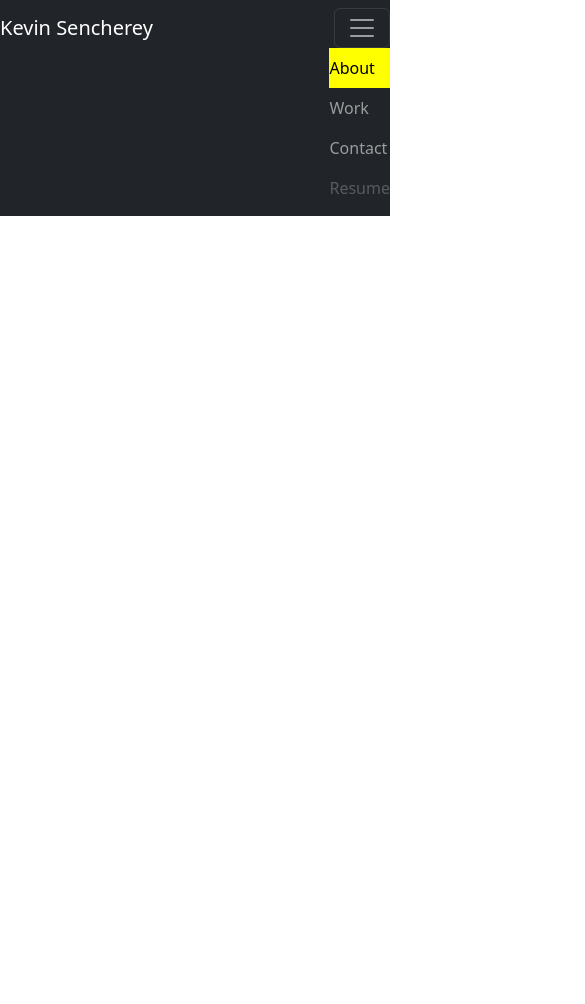
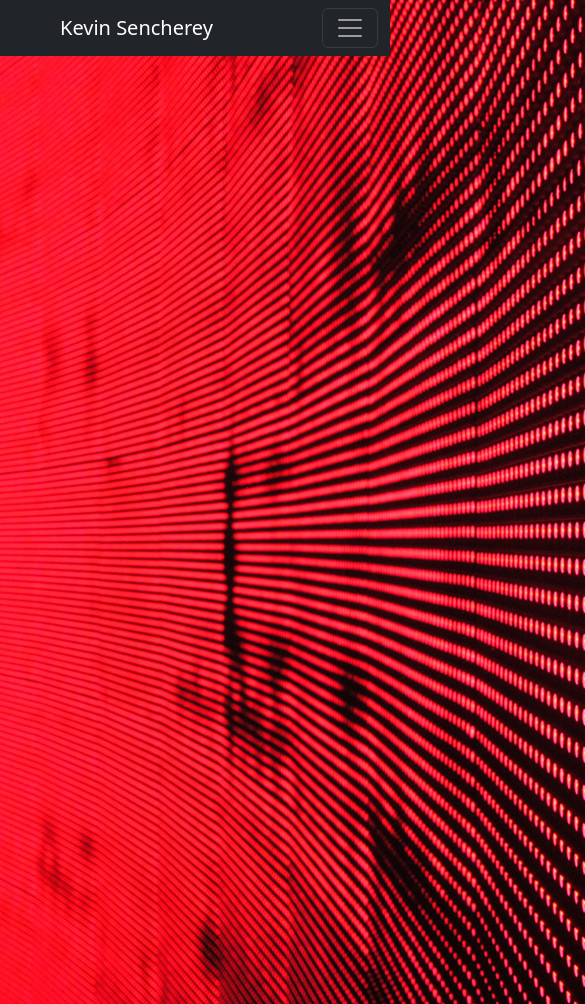
Before and after one commit to ksencherey/Bootstrap-Portfolio, a plain HTML site: page index.html in a window 390 px wide. Shown: the top 1004 px of the page, 585 px wide, since content can reach past the window. Before the commit the page ends 844 px from the top, so only its background shows below. Drawn offline with nearby package versions, Linux system fonts and the light colour scheme.

Commit message:
Navbar mobile responsive and background image added

```diff
--- a/index.html
+++ b/index.html
@@ -13,37 +13,51 @@
     <title>Bootstrap-Portfolio</title>
   </head>
   <body>
+    <!--Background image to create parallax-->
+    <img src="./images/02-portfolio-1.jpg" alt="" class="bg-img" />
     <!--Navbar-->
-    <nav class="navbar navbar-expand-lg navbar-dark bg-dark">
-      <a class="navbar-brand" href="#">Kevin Sencherey</a>
+
+    <nav class="navbar navbar-expand-sm navbar-dark bg-dark fixed-top">
+      <div class="container">
+        <a class="navbar-brand mx-5 mb-0 h1" href="#">Kevin Sencherey</a>
+
         <button
           class="navbar-toggler"
           type="button"
-        data-toggle="collapse"
-        data-target="#navbarNavAltMarkup"
+          data-bs-toggle="collapse"
+          data-bs-target="#navbarNavAltMarkup"
           aria-controls="navbarNavAltMarkup"
           aria-expanded="false"
           aria-label="Toggle navigation"
         >
           <span class="navbar-toggler-icon"></span>
         </button>
+
         <div
-        class="collapse navbar-collapse d-flex justify-content-end"
+          class="collapse navbar-collapse d-sm-flex justify-content-end"
           id="navbarNavAltMarkup"
         >
-        <div class="navbar-nav">
-          <a
-            class="nav-item nav-link active"
-            style="background-color: yellow; color: black"
-            href="#"
-            >About <span class="sr-only"></span
-          ></a>
-          <a class="nav-item nav-link" href="#">Work</a>
-          <a class="nav-item nav-link" href="#">Contact</a>
-          <a class="nav-item nav-link disabled" href="#">Resume</a>
+          <ul class="navbar-nav">
+            <li class="nav-item active">
+              <a href="#" class="nav-link active bg-warning text-dark">About</a>
+            </li>
+            <li class="nav-item active">
+              <a href="#" class="nav-link active">Work</a>
+            </li>
+            <li class="nav-item active">
+              <a href="#" class="nav-link active">Contact</a>
+            </li>
+            <li class="nav-item active">
+              <a href="#" class="nav-link active">Resume</a>
+            </li>
+          </ul>
         </div>
       </div>
     </nav>
+
+    <!--hero-->
+
+
     <!-- Optional JavaScript -->
     <!-- Popper.js, then Bootstrap JS -->
     <script
```
Lines whose indentation alone changed are shown as unchanged.
